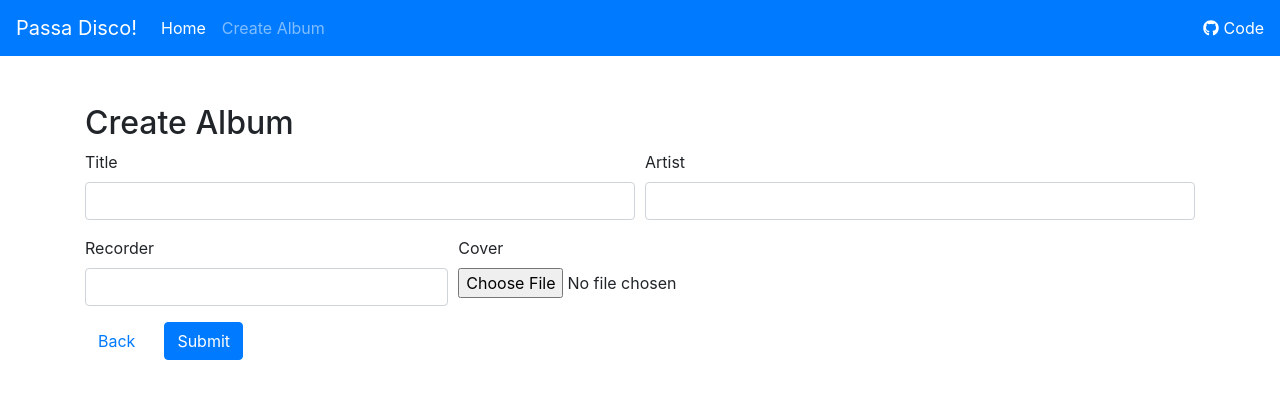
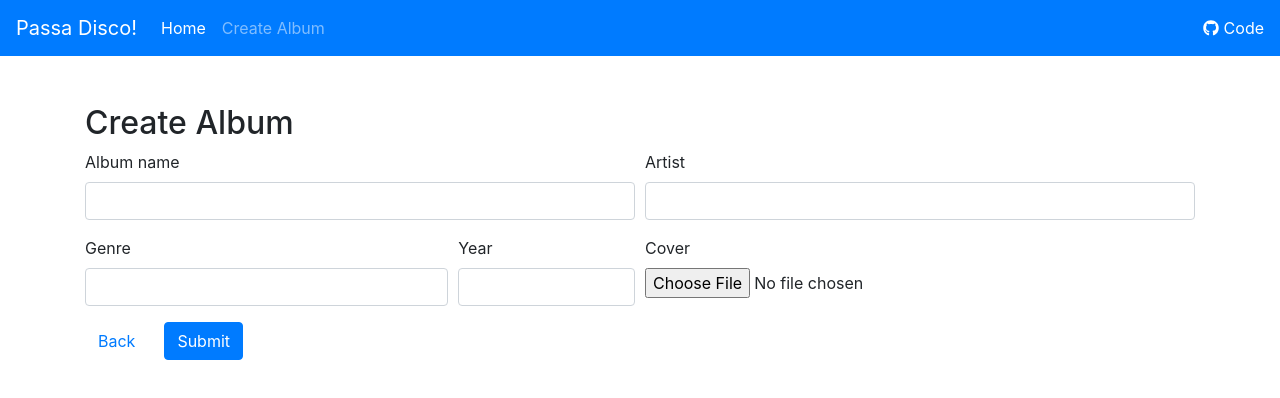
Before and after one commit to jhgv/passa-disco, a React (Create React App) app in the folder frontend/: page /album/create in a window 1280 px wide. Shown: the top 398 px of the page. Built offline with nearby package versions, Linux system fonts and the light colour scheme.

Commit message:
integrating frontend with new api

```diff
--- a/frontend/src/actions/index.js
+++ b/frontend/src/actions/index.js
@@ -11,14 +11,10 @@ import {
 import history from '../history';
 
 export const createAlbum = formValues => async (dispatch, getState) => {
-  let formData = new FormData();
-  formData.append('cover', formValues.cover);
-  formData.append('album', formValues);
-  const response = await albumAPI.post('/album', formData, {
-    headers: {
-      'Content-Type': 'multipart/form-data'
-    }
-  });
+  // let formData = new FormData();
+  // formData.append('cover', formValues.cover);
+  // formData.append('album', formValues);
+  const response = await albumAPI.post('/album', formValues);
   dispatch({ type: CREATE_ALBUM, payload: response.data });
   history.push('/');
 };
@@ -34,7 +30,7 @@ export const fetchAlbum = albumId => async dispatch => {
 };
 
 export const updateAlbum = (albumId, formValues) => async dispatch => {
-  const response = await albumAPI.patch(`/album/${albumId}`, formValues);
+  const response = await albumAPI.put(`/album/${albumId}`, formValues);
   dispatch({ type: UPDATE_ALBUM, payload: response.data });
   history.push('/');
 };
--- a/frontend/src/components/album/AlbumForm.js
+++ b/frontend/src/components/album/AlbumForm.js
@@ -9,7 +9,7 @@ class AlbumForm extends React.Component {
     }
   }
 
-  renderInput = ({ input, label, meta }) => {
+  renderInput = ({ input, label, meta, inputType }) => {
     const className = `form-control ${
       meta.error && meta.touched ? 'is-invalid' : ''
     }`;
@@ -20,7 +20,7 @@ class AlbumForm extends React.Component {
           {...input}
           autoComplete="off"
           className={className}
-          type="text"
+          type={inputType}
         />
         {this.renderError(meta)}
       </div>
@@ -56,7 +56,11 @@ class AlbumForm extends React.Component {
       <form onSubmit={this.props.handleSubmit(this.onSubmit)}>
         <div className="form-row">
           <div className="form-group col-md-6">
-            <Field name="title" component={this.renderInput} label="Title" />
+            <Field
+              name="name"
+              component={this.renderInput}
+              label="Album name"
+            />
           </div>
           <div className="form-group col-md-6">
             <Field name="artist" component={this.renderInput} label="Artist" />
@@ -64,13 +68,16 @@ class AlbumForm extends React.Component {
         </div>
         <div className="form-row">
           <div className="form-group col-md-4">
+            <Field name="genre" component={this.renderInput} label="Genre" />
+          </div>
+          <div className="form-group col-md-2">
             <Field
-              name="recorder"
+              name="year"
               component={this.renderInput}
-              label="Recorder"
+              label="Year"
+              inputType="number"
             />
           </div>
-
           <div className="form-group col-md-4">
             <Field
               name="cover"
--- a/frontend/src/components/album/AlbumList.js
+++ b/frontend/src/components/album/AlbumList.js
@@ -32,8 +32,13 @@ class AlbumList extends React.Component {
           <div className="card" style={{ width: '15rem' }}>
             {this.renderCover(album)}
             <div className="card-body">
-              <h5 className="card-title">{album.title}</h5>
-              <p className="card-text text-muted">by {album.artist}.</p>
+              <h4 className="card-title">{album.name}</h4>
+              <p className="card-text">by {album.artist}.</p>
+              <p className="card-text text-muted">
+                <small className="text-muted">
+                  {album.genre} - {album.year}
+                </small>
+              </p>
 
               <Link
                 to={`/album/update/${album.id}`}
--- a/frontend/src/components/album/AlbumUpdate.js
+++ b/frontend/src/components/album/AlbumUpdate.js
@@ -23,9 +23,10 @@ class AlbumUpdate extends React.Component {
           onSubmit={this.onSubmit}
           initialValues={_.pick(
             this.props.album,
-            'title',
+            'name',
             'artist',
-            'recorder',
+            'genre',
+            'year',
             'cover'
           )}
         />
```
